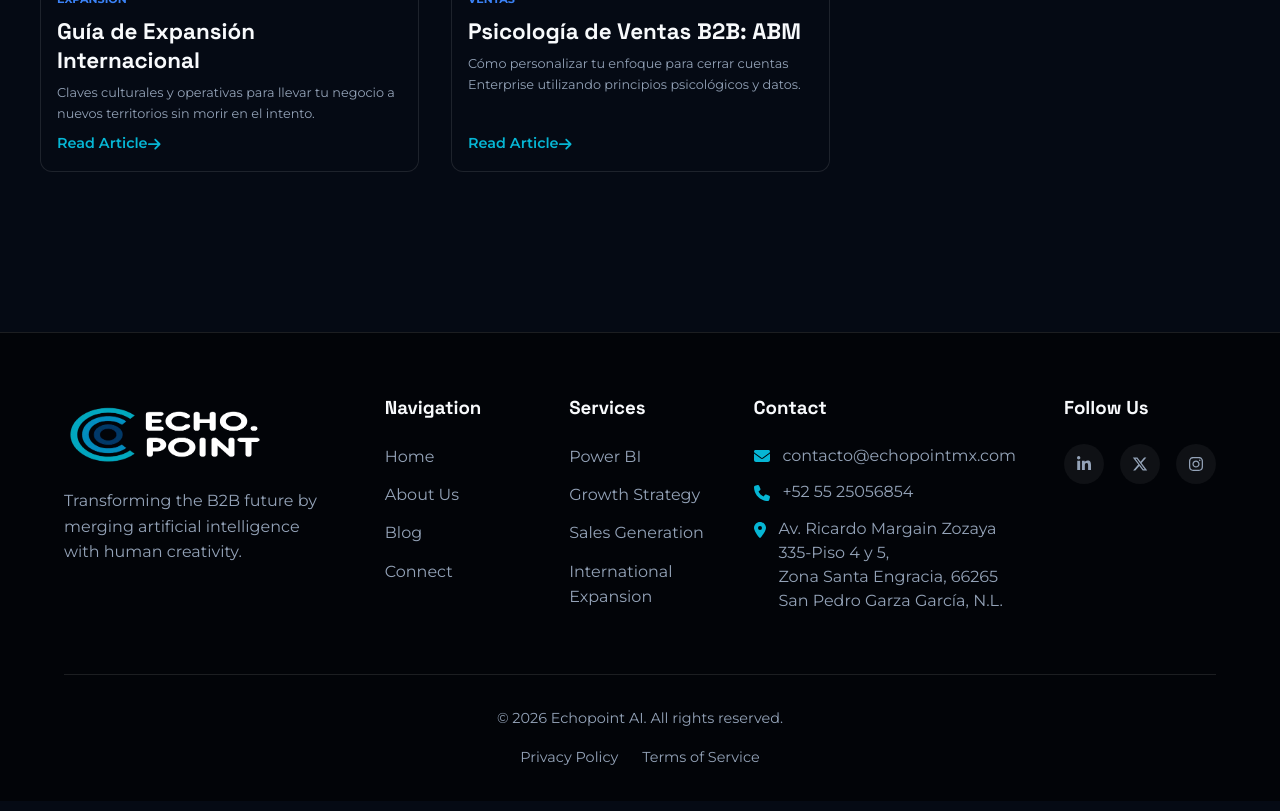
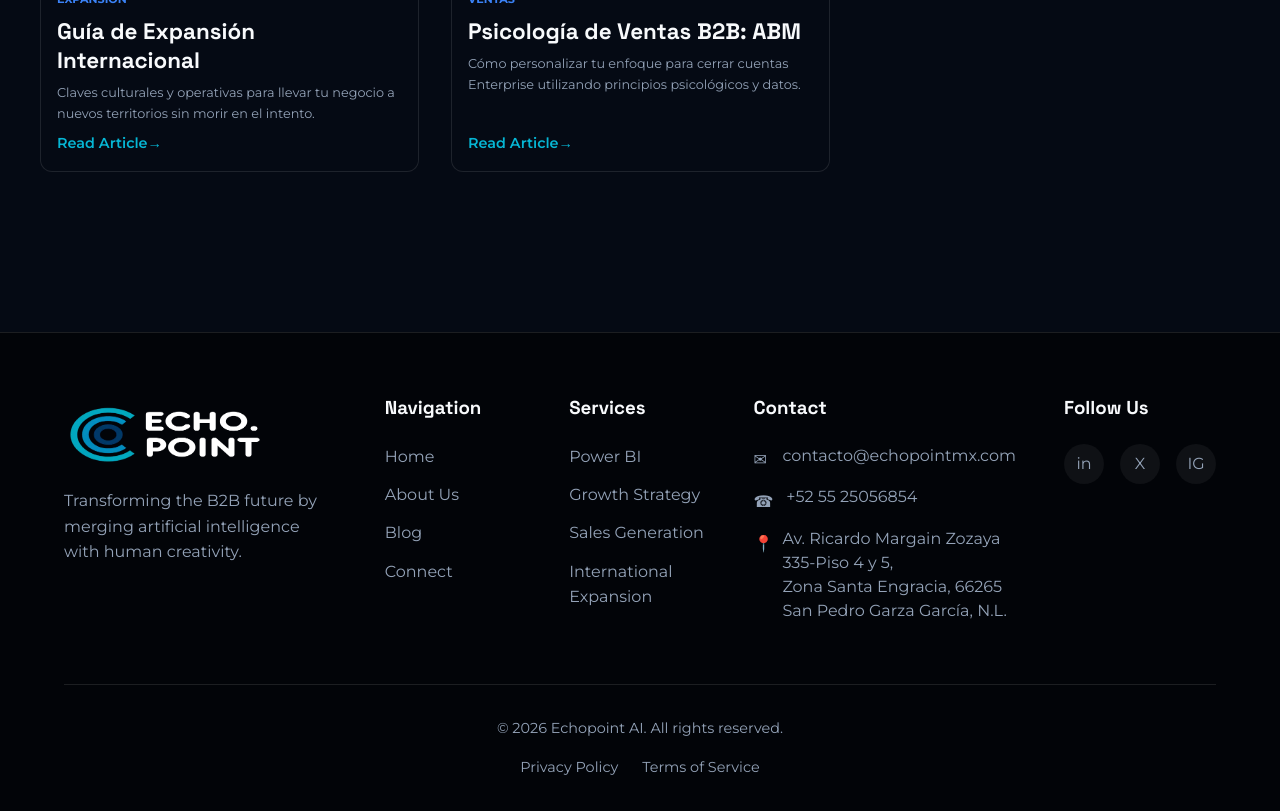
Before and after one commit to Gapuccino/Echopint, a Next.js app: page /en/blog in a window 1280 px wide. Shown: the part 1760-2571 px from the top of the page. Built offline with nearby package versions, Linux system fonts and the light colour scheme.

Commit message:
perf: reducir JS inicial removiendo iconos pesados del home

```diff
--- a/src/components/BlogCard.tsx
+++ b/src/components/BlogCard.tsx
@@ -5,8 +5,6 @@ import Link from "next/link";
 import { BlogPost } from "@/data/posts";
 import { useLanguage } from "@/context/LanguageContext";
 import { getLocalizedPath } from "@/i18n/routing";
-import { FontAwesomeIcon } from "@fortawesome/react-fontawesome";
-import { faArrowRight } from "@fortawesome/free-solid-svg-icons";
 
 export default function BlogCard({ post, delay = 1, isPriority = false }: { post: BlogPost; delay?: number; isPriority?: boolean }) {
   const { t, lang } = useLanguage();
@@ -35,7 +33,7 @@ export default function BlogCard({ post, delay = 1, isPriority = false }: { post
         <h2 style={{ fontSize: '1.4rem', margin: '0.5rem 0', lineHeight: '1.3' }}>{post.title}</h2>
         <p>{post.excerpt}</p>
         <Link href={getLocalizedPath(lang, `/blog/${post.slug}`)} className="read-more">
-          {t('insights.readMore') || 'Leer Artículo'} <FontAwesomeIcon icon={faArrowRight} />
+          {t('insights.readMore') || 'Leer Artículo'} <span aria-hidden="true">→</span>
         </Link>
       </div>
     </article>
--- a/src/components/Footer/Footer.module.css
+++ b/src/components/Footer/Footer.module.css
@@ -70,10 +70,11 @@
     color: var(--tech-cyan);
 }
 
-.footerContact svg {
+.contactIcon {
     color: var(--tech-cyan);
     margin-top: 0.3rem;
-    width: 16px;
+    min-width: 16px;
+    display: inline-block;
 }
 
 .socialLinks {
--- a/src/components/Footer/Footer.tsx
+++ b/src/components/Footer/Footer.tsx
@@ -4,17 +4,6 @@ import Link from "next/link";
 import Image from "next/image";
 import { useLanguage } from "@/context/LanguageContext";
 import { getLocalizedPath } from "@/i18n/routing";
-import { FontAwesomeIcon } from "@fortawesome/react-fontawesome";
-import {
-  faEnvelope,
-  faPhone,
-  faLocationDot
-} from "@fortawesome/free-solid-svg-icons";
-import {
-  faLinkedinIn,
-  faXTwitter,
-  faInstagram
-} from "@fortawesome/free-brands-svg-icons";
 import styles from "./Footer.module.css";
 
 export default function Footer() {
@@ -55,18 +44,18 @@ export default function Footer() {
           <div className={styles.footerContact}>
             <h3>{t('footer.contact')}</h3>
             <ul className={styles.contactLinks}>
-              <li><a href="mailto:contacto@echopointmx.com"><FontAwesomeIcon icon={faEnvelope} /> contacto@echopointmx.com</a></li>
-              <li><a href="tel:+525525056854"><FontAwesomeIcon icon={faPhone} /> +52 55 25056854</a></li>
-              <li><span><FontAwesomeIcon icon={faLocationDot} /> Av. Ricardo Margain Zozaya 335-Piso 4 y 5,<br />Zona Santa Engracia, 66265<br />San Pedro Garza García, N.L.</span></li>
+              <li><a href="mailto:contacto@echopointmx.com"><span className={styles.contactIcon} aria-hidden="true">✉</span> contacto@echopointmx.com</a></li>
+              <li><a href="tel:+525525056854"><span className={styles.contactIcon} aria-hidden="true">☎</span> +52 55 25056854</a></li>
+              <li><span><span className={styles.contactIcon} aria-hidden="true">📍</span> Av. Ricardo Margain Zozaya 335-Piso 4 y 5,<br />Zona Santa Engracia, 66265<br />San Pedro Garza García, N.L.</span></li>
             </ul>
           </div>
 
           <div className={styles.footerSocial}>
             <h3>{t('footer.follow')}</h3>
             <div className={styles.socialLinks}>
-              <a href="https://linkedin.com/company/echopoint-ai" aria-label="LinkedIn" target="_blank" rel="noopener noreferrer"><FontAwesomeIcon icon={faLinkedinIn} /></a>
-              <a href="https://x.com/echopoint_ai" aria-label="X (Twitter)" target="_blank" rel="noopener noreferrer"><FontAwesomeIcon icon={faXTwitter} /></a>
-              <a href="https://instagram.com/echopoint_ai" aria-label="Instagram" target="_blank" rel="noopener noreferrer"><FontAwesomeIcon icon={faInstagram} /></a>
+              <a href="https://linkedin.com/company/echopoint-ai" aria-label="LinkedIn" target="_blank" rel="noopener noreferrer">in</a>
+              <a href="https://x.com/echopoint_ai" aria-label="X (Twitter)" target="_blank" rel="noopener noreferrer">X</a>
+              <a href="https://instagram.com/echopoint_ai" aria-label="Instagram" target="_blank" rel="noopener noreferrer">IG</a>
             </div>
           </div>
         </div>
--- a/src/components/Navbar.tsx
+++ b/src/components/Navbar.tsx
@@ -5,8 +5,6 @@ import Link from "next/link";
 import { usePathname } from "next/navigation";
 import { useLanguage } from "@/context/LanguageContext";
 import { getLocalizedPath } from "@/i18n/routing";
-import { FontAwesomeIcon } from "@fortawesome/react-fontawesome";
-import { faGlobe } from "@fortawesome/free-solid-svg-icons";
 
 export default function Navbar() {
   const { lang, setLang, t } = useLanguage();
@@ -53,7 +51,7 @@ export default function Navbar() {
             <li><Link href={getLocalizedPath(lang, "/blog")} className={`nav-link ${pathname.includes("blog") ? "active" : ""}`}>{t('nav.blog')}</Link></li>
             <li className="lang-dropdown-container">
               <button className="lang-toggle" aria-haspopup="true" aria-expanded="false" aria-label="Cambiar idioma">
-                <FontAwesomeIcon icon={faGlobe} /> {lang}
+                <span aria-hidden="true">🌐</span> {lang}
               </button>
               <ul className="lang-menu" role="menu">
                 <li role="none"><button onClick={() => setLang("ES")} role="menuitem">Español (ES)</button></li>
```
Also changed, not shown: src/app/[lang]/page.tsx (+15 -46 lines).
